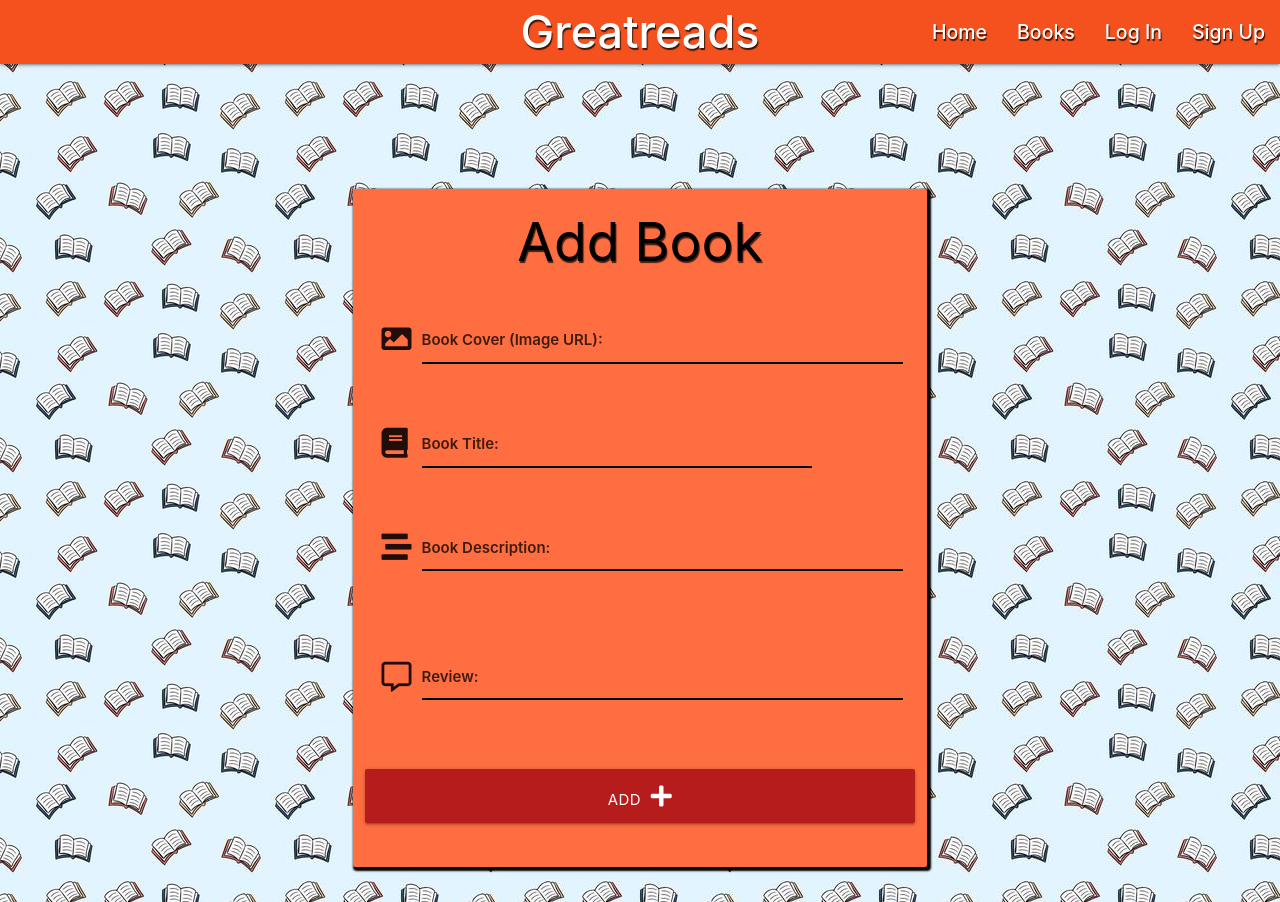
After one commit to Code-Institute-Submissions/Harbs1999-MS3-Greatreads, a Flask app: page /add_book in a window 1280 px wide. The commit adds this page. Run offline with Flask 2, Linux system fonts and the light colour scheme; some libraries are stand-ins or nearby versions.

Commit message:
Added template for add book form

```diff
--- a/app.py
+++ b/app.py
@@ -107,6 +107,11 @@ def book():
     return render_template("book.html", books=books, username=username)
 
 
+@app.route("/add_book")
+def add_book():
+    return render_template("add_book.html")
+
+
 if __name__ == "__main__":
     app.run(host=os.environ.get("IP"),
             port=int(os.environ.get("PORT")),
--- a/static/css/style.css
+++ b/static/css/style.css
@@ -32,7 +32,7 @@ i {
 }
 
 .card-panel {
-    margin-top: 150px;
+    margin-top: 125px;
     box-shadow: 2px 2px 2px 2px #000;
 }
 
@@ -40,10 +40,15 @@ i {
     margin: 0px 0px 30px 0px;
 }
 
+.flash h3 {
+    line-height: 2;
+    margin: 0;
+}
+
 /* Materialize Label Colors/styling */
 
 .input-field label {
-    color: #000;
+    color: rgba(0, 0, 0, 0.75);
 }
 
 .input-field input[type=text] {
@@ -54,6 +59,11 @@ i {
 .input-field input[type=text].valid {
     border-bottom: 2px solid #008000;
     box-shadow: 0 2px 0 0 #008000;
+}
+
+.input-field input[type=text].invalid {
+    border-bottom: 2px solid #b71c1c;
+    box-shadow: 0 2px 0 0 #b71c1c;
 }
 
 input[type=text]:not(.browser-default):focus:not([readonly]) {
@@ -88,19 +98,33 @@ input[type=password]:not(.browser-default):focus:not([readonly])+label {
     color: white;
 }
 
-.input-field input[type=text].invalid {
+.input-field input[type=password].invalid {
     border-bottom: 2px solid #b71c1c;
     box-shadow: 0 2px 0 0 #b71c1c;
-  }
+}
 
-  .input-field input[type=password].invalid {
+.input-field textarea {
+    border-bottom: 1px solid #000;
+    box-shadow: 0 1px 0 0 #000;
+}
+
+.input-field textarea.valid {
+    border-bottom: 2px solid #008000;
+    box-shadow: 0 2px 0 0 #008000;
+}
+
+.input-field textarea.invalid {
     border-bottom: 2px solid #b71c1c;
     box-shadow: 0 2px 0 0 #b71c1c;
-  }
+}
 
-.flash h3 {
-    line-height: 2;
-    margin: 0;
+textarea:not(.browser-default):focus:not([readonly]) {
+    box-shadow: 0 1px 0 0 #ffffff;
+    border-bottom: 1px solid #ffffff;
+}
+
+textarea:not(.browser-default):focus:not([readonly])+label {
+    color: white;
 }
 
 .under-card-text {
@@ -129,14 +153,14 @@ i.fa-thumbs-up {
 
 /*----- Books ------*/
 
-.row h2 {
-    text-shadow: 2px 2px #ff4800;
-}
-
 .card-content p {
     font-size: 1.5rem;
 }
 
 #books-image {
-    max-height: 134px;
+    max-width: 134px;
 }
+
+.card-content p {
+    line-height: 400%
+}
--- /dev/null
+++ b/templates/add_book.html
@@ -0,0 +1,62 @@
+{% extends "base.html" %}
+{% block content %}
+
+
+<div class="row">
+    <form class="col s12 m8 offset-m2" method="POST" action="{{ url_for('sign_up') }}">
+        <div class="card-panel deep-orange accent-2">
+            <h2 class="center-align black-text">Add Book</h2>
+            <!-- Book Cover -->
+            <div class="row">
+                <div class="input-field col s12">
+                    <i class="fas fa-image prefix"></i>
+                    <input id="book_cover" name="book_cover" type="text">
+                    <label for="book_cover">Book Cover (Image URL):</label>
+                </div>
+            </div>
+            <!-- Book Title -->
+            <div class="row">
+                <div class="input-field col s10">
+                    <i class="fas fa-book prefix"></i>
+                    <input id="book_title" name="book_title" type="text"
+                     class="validate" maxlength="30" minlength="2" pattern="^[a-zA-Z0-9]{5,15}$" required>
+                    <label for="book_title">Book Title:</label>
+                </div>
+            </div>
+            <!-- Book Description -->
+            <div class="row">
+                <div class="col s12">
+                  <div class="row">
+                    <div class="input-field col s12">
+                        <i class="fas fa-stream prefix"></i>
+                      <textarea id="book_desc" class="materialize-textarea validate" name="book_desc"
+                      maxlength="200" minlength="25" required></textarea>
+                      <label for="book_desc">Book Description:</label>
+                    </div>
+                  </div>
+                </div>
+              </div>
+              <!-- Review -->
+            <div class="row">
+                <div class="col s12">
+                  <div class="row">
+                    <div class="input-field col s12">
+                        <i class="far fa-comment-alt prefix"></i>
+                      <textarea id="review" class="materialize-textarea validate" name="review"
+                      maxlength="150" minlength="4" required></textarea>
+                      <label for="review">Review:</label>
+                    </div>
+                  </div>
+                </div>
+              </div>
+            <!-- Submit button -->
+            <div class="row">
+                <button type="submit" class="col s12 offset-2 btn-large red darken-4 text-shadow">
+                    Add <i class="fas fa-plus"></i>
+                </button>
+            </div>
+        </div>
+    </form>
+</div>
+
+{% endblock %}
--- a/templates/books.html
+++ b/templates/books.html
@@ -6,7 +6,7 @@
 <div class="container">
     <div class="row">
         <h2 class="center-align black-text col s12">All Books</h2>
-        <a class="waves-effect waves-light btn-large col s6 offset-s3">Add Book<i class="far fa-plus-square"></i></a>
+        <a href="{{ url_for('add_book') }}" class="waves-effect waves-light btn-large col s6 offset-s3">Add Book<i class="far fa-plus-square"></i></a>
     </div>
     <div class="col s12 m5">
         <div class="card horizontal">
@@ -30,7 +30,7 @@
             </div>
         </div>
     </div>
-</div>
+
 
 {% endfor %}
 
--- a/templates/login.html
+++ b/templates/login.html
@@ -22,7 +22,7 @@
                     <i class="fas fa-unlock prefix"></i>
                     <input id="password" name="password" type="password"
                      class="validate" maxlength="15" minlength="5" pattern="^[a-zA-Z0-9]{5,15}$" required>
-                    <label for="password">Password</label>
+                    <label for="password">Password:</label>
                 </div>
             </div>
             <!-- Login button -->
--- a/templates/sign_up.html
+++ b/templates/sign_up.html
@@ -21,7 +21,7 @@
                     <i class="fas fa-lock prefix"></i>
                     <input id="password" name="password" type="password"
                      class="validate" maxlength="15" minlength="5" pattern="^[a-zA-Z0-9]{5,15}$" required>
-                    <label for="password">Password</label>
+                    <label for="password">Password:</label>
                 </div>
             </div>
             <!-- Submit button -->
```
